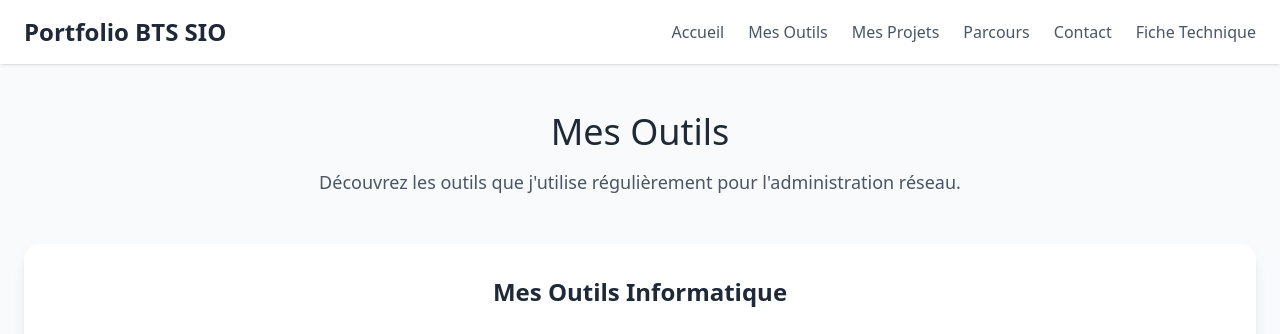
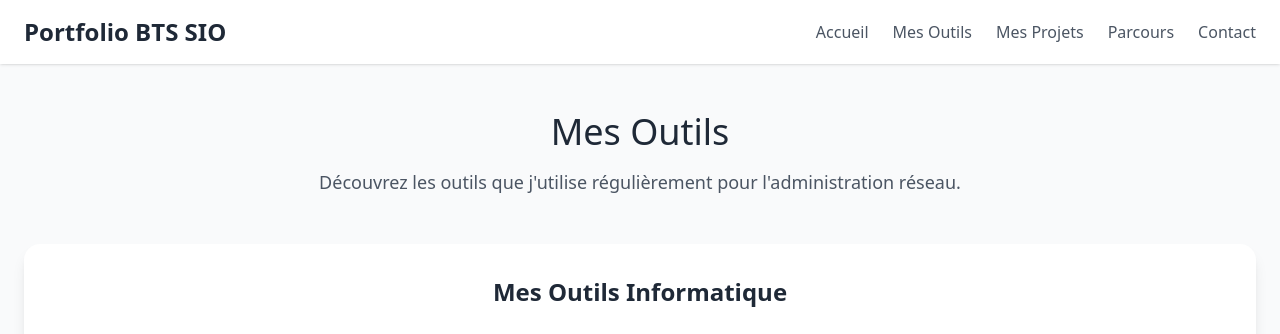
Before and after one commit to Raphalfrr/FINAL, a plain HTML site: page Mes outils.html in a window 1280 px wide. Shown: the top 334 px of the page. Drawn offline with nearby package versions, Linux system fonts and the light colour scheme.

Commit message:
Update Mes outils.html

```diff
--- a/Mes outils.html
+++ b/Mes outils.html
@@ -43,7 +43,6 @@
                 <li><a href="projet.html" class="nav-link text-gray-600 hover:text-gray-900">Mes Projets</a></li>
                 <li><a href="Parcours.html" class="nav-link relative text-gray-600 hover:text-gray-900">Parcours</a></li>
                 <li><a href="contact.html" class="nav-link relative text-gray-600 hover:text-gray-900">Contact</a></li>
-                <li><a href="/docs/Feuille de compétence 2.pdf" class="nav-link text-gray-600 hover:text-gray-900">Fiche Technique</a></li>
 
             </ul>
         </div>
```
